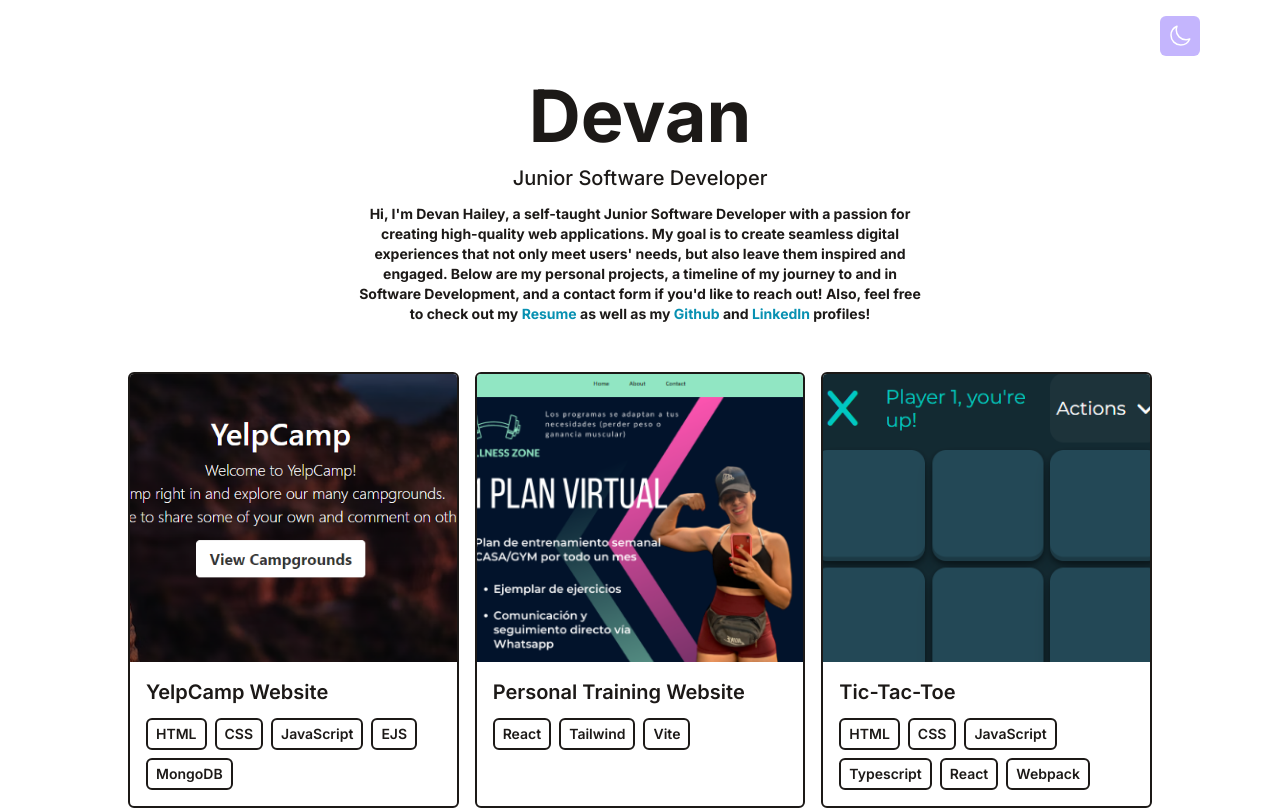
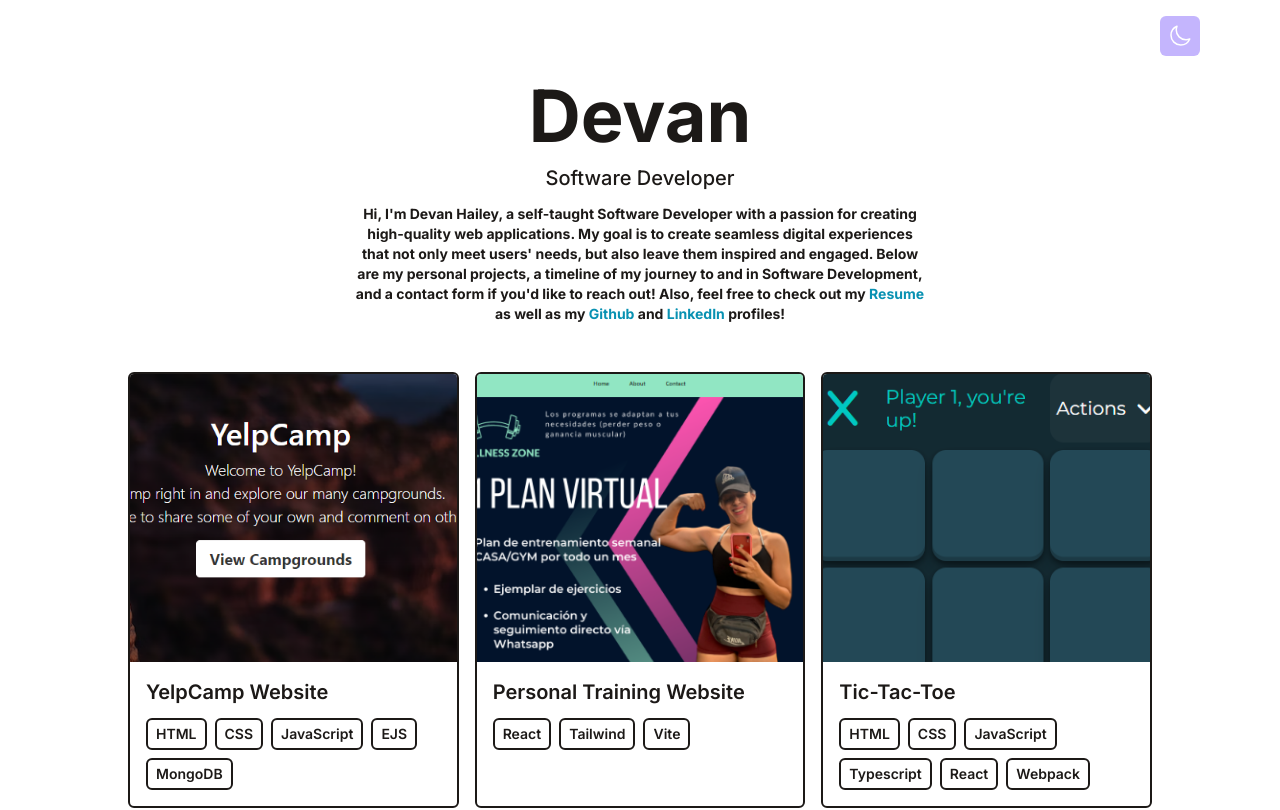
Before and after one commit to devanCodes/minimal-portfolio, a React (Vite) app: page / in a window 1280 px wide. Shown: the top 810 px of the page. Built offline with nearby package versions, Linux system fonts and the light colour scheme.

Commit message:
Taking out "Junior"

```diff
--- a/src/components/Intro.jsx
+++ b/src/components/Intro.jsx
@@ -7,10 +7,10 @@ function Intro() {
         Devan
       </h1>
       <p className="text-base md:text-xl mb-3 font-medium">
-        Junior Software Developer
+        Software Developer
       </p>
       <p className="text-sm max-w-xl mb-6 font-bold">
-        Hi, I'm Devan Hailey, a self-taught Junior Software Developer with a
+        Hi, I'm Devan Hailey, a self-taught Software Developer with a
         passion for creating high-quality web applications. My goal is to create
         seamless digital experiences that not only meet users' needs, but also
         leave them inspired and engaged. Below are my personal projects, a
--- a/src/data/timeline.js
+++ b/src/data/timeline.js
@@ -1,7 +1,7 @@
 export default [
     {
         year: 'Today',
-        title: 'Junior Software Developer',
+        title: 'Software Developer',
         duration: '1 year',
         details: "As a self-taught developer, I committed myself to mastering React and its ecosystem. Through countless hours of dedicated study and hands-on projects, I've honed my skills in creating dynamic, user-friendly interfaces.",
     },
```
